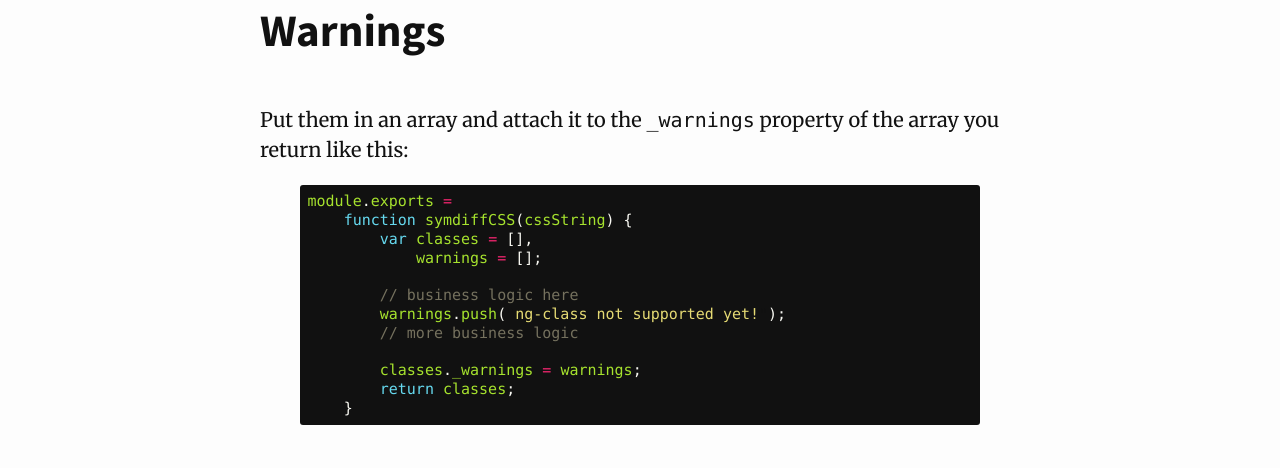
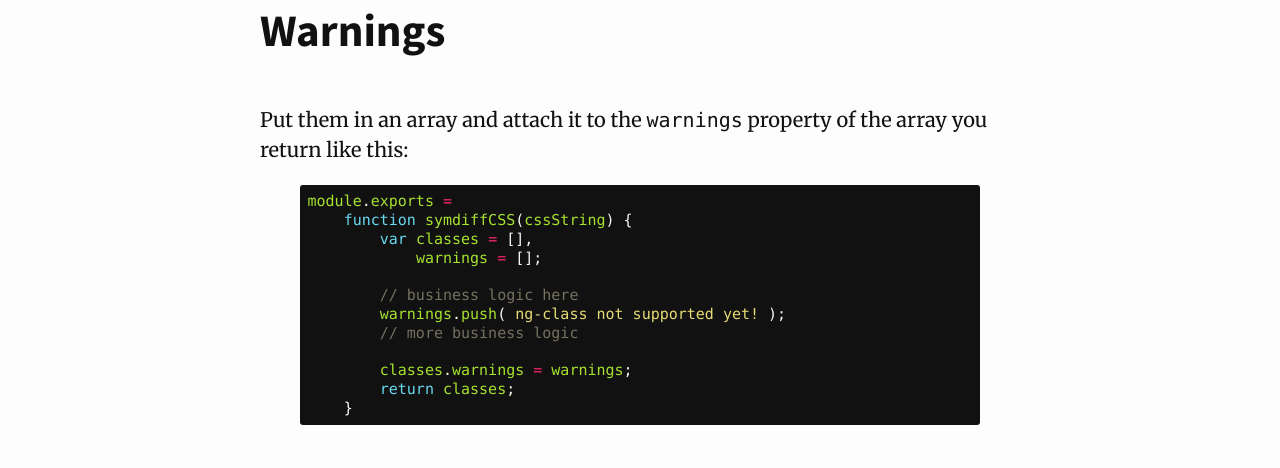
Before and after one commit to symdiff/symdiff.github.io, a Jekyll site: the page built from write-a-plugin.md, in a window 1280 px wide. Shown: the part 1123-1591 px from the top of the page. Built offline with Jekyll 4.4.1, drawn with Linux system fonts in a browser that asks for light colours.

```diff
--- a/write-a-plugin.md
+++ b/write-a-plugin.md
@@ -31,7 +31,7 @@ With a symdiff plugin there are no errors, semantically. Either it detects class
 
 ### Warnings
 
-Put them in an array and attach it to the `_warnings` property of the array you return like this:
+Put them in an array and attach it to the `warnings` property of the array you return like this:
 
 {% highlight javascript %}
 module.exports =
@@ -43,7 +43,7 @@ module.exports =
         warnings.push("ng-class not supported yet!");
         // more business logic
 
-        classes._warnings = warnings;
+        classes.warnings = warnings;
         return classes;
     }
 {% endhighlight %}
```
